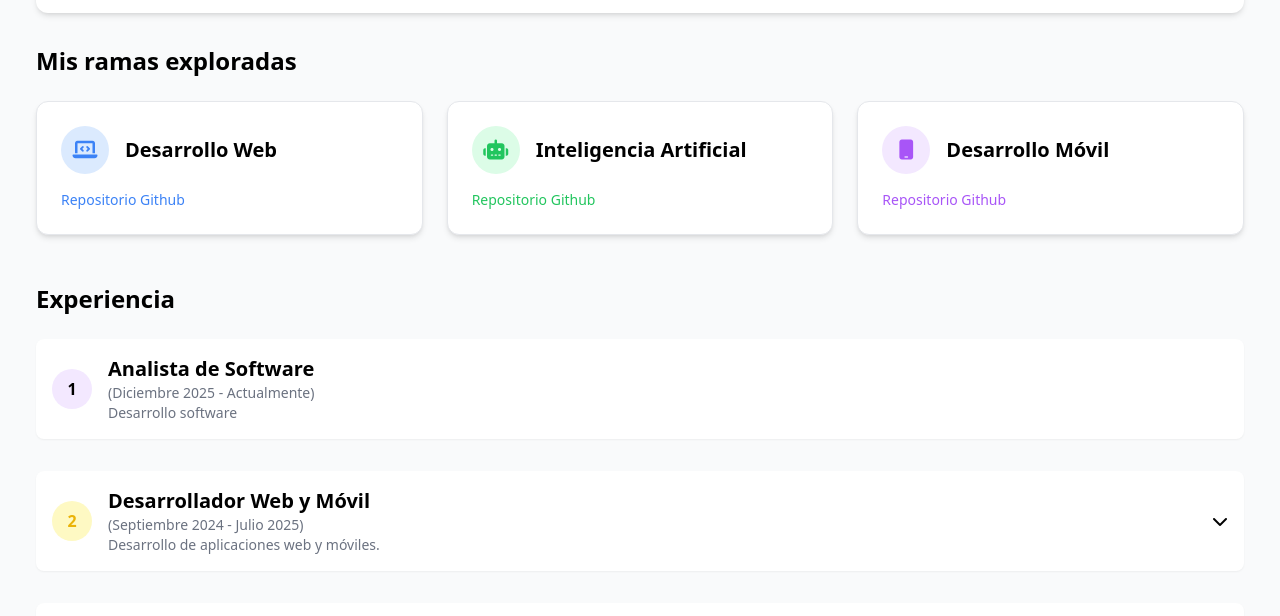
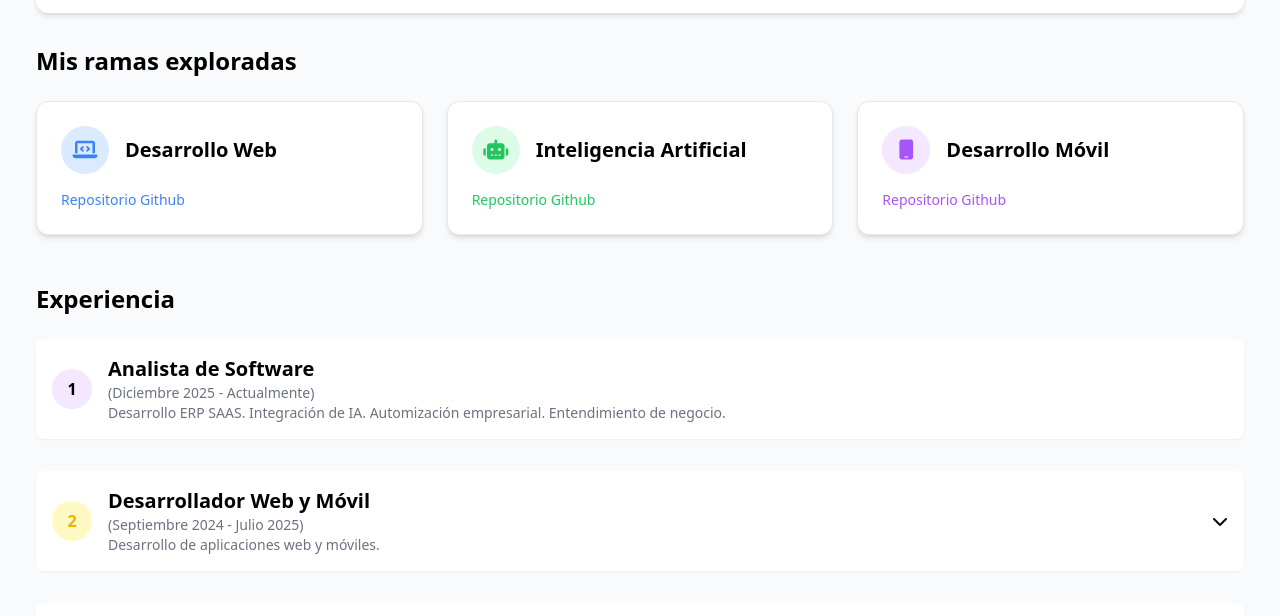
Before and after one commit to AlejandroDavidArzolaSaavedra/AlejandroDavidArzolaSaavedra.github.io, a plain HTML site: page index.html in a window 1280 px wide. Shown: the part 455-1071 px from the top of the page. Drawn offline with nearby package versions, Linux system fonts and the light colour scheme.

Commit message:
Update index.html

```diff
--- a/index.html
+++ b/index.html
@@ -286,7 +286,7 @@
 							<h3 class="text-xl font-semibold dark:text-white">Analista de Software</h3>
 							<div class="block">
 								<p class="text-sm text-gray-500 dark:text-gray-400">(Diciembre 2025 - Actualmente)</p>
-								<p class="text-sm text-gray-500 dark:text-gray-400">Desarrollo software</p>
+								<p class="text-sm text-gray-500 dark:text-gray-400">Desarrollo ERP SAAS. Integración de IA. Automización empresarial. Entendimiento de negocio.</p>
 							</div>
 						</div>
 
```
